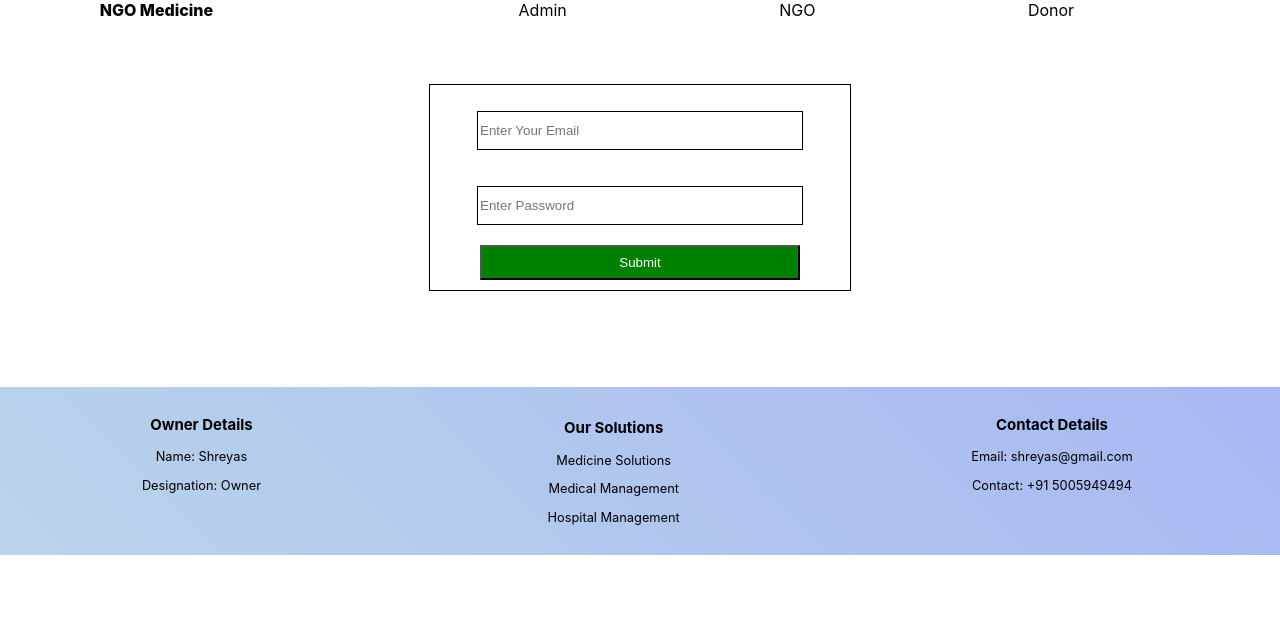
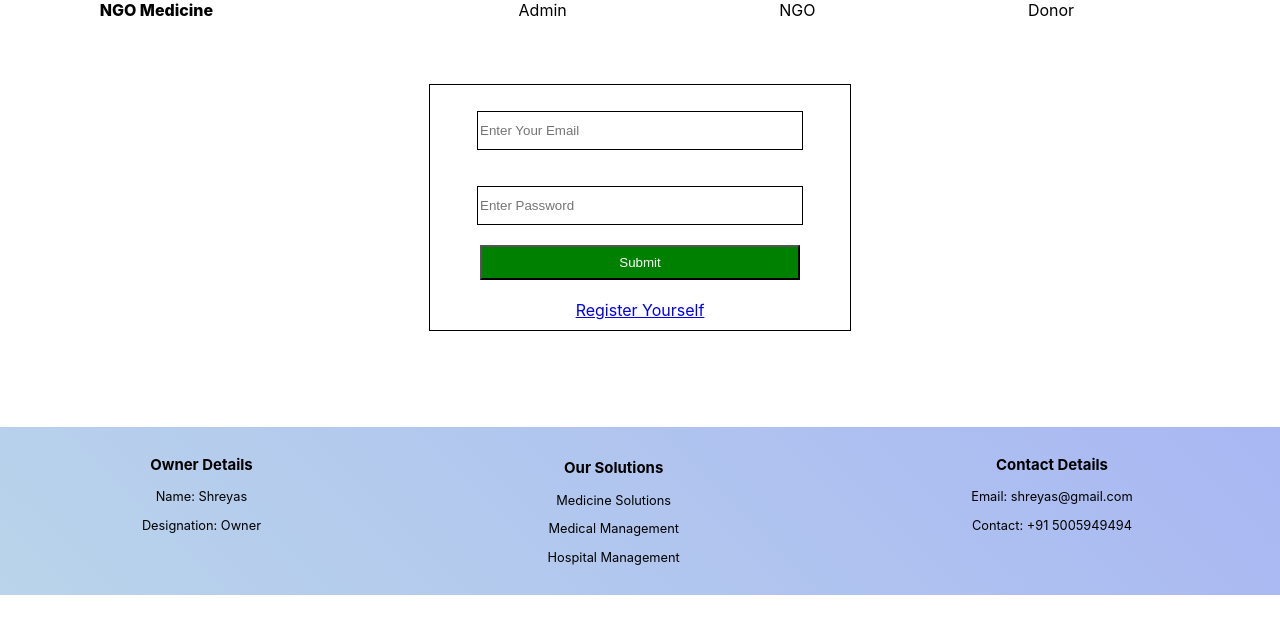
Before and after one commit to shreyash7865/ngo-frontend, a React (Create React App) app: page /donor-login in a window 1280 px wide. Shown: the top 634 px of the page. Built offline with nearby package versions, Linux system fonts and the light colour scheme.

Commit message:
nav change

```diff
--- a/src/Components/Pages/Members/MemberLogin.js
+++ b/src/Components/Pages/Members/MemberLogin.js
@@ -41,7 +41,8 @@ function MemberLogin() {
         <form onSubmit={Login_member} method='post'>
             <input type="text" value={email} onChange={(e)=> setEmail(e.target.value)} placeholder='Enter Your Email' /> <br />
             <input type="password" value={password} onChange={(e)=>setPassword(e.target.value)} placeholder='Enter Password' /> <br />
-            <button type='submit'>Submit</button>
+            <button type='submit'>Submit</button> <br />
+            <a href="/donor-registration">Register Yourself</a>
 
         </form>
     </div>
```
